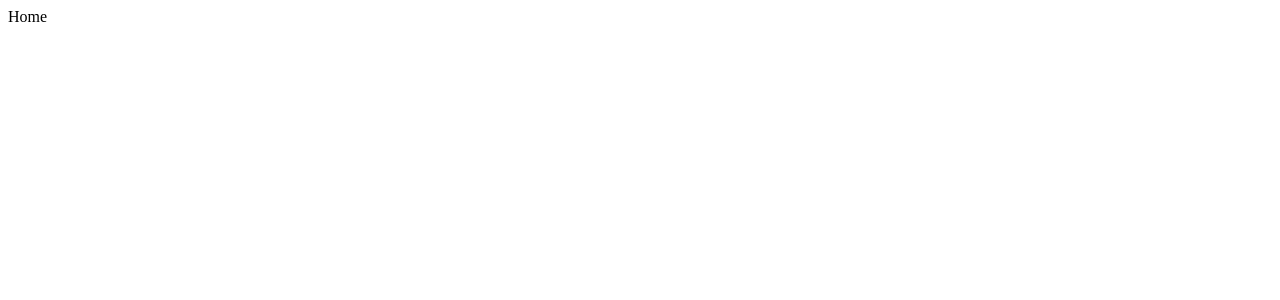
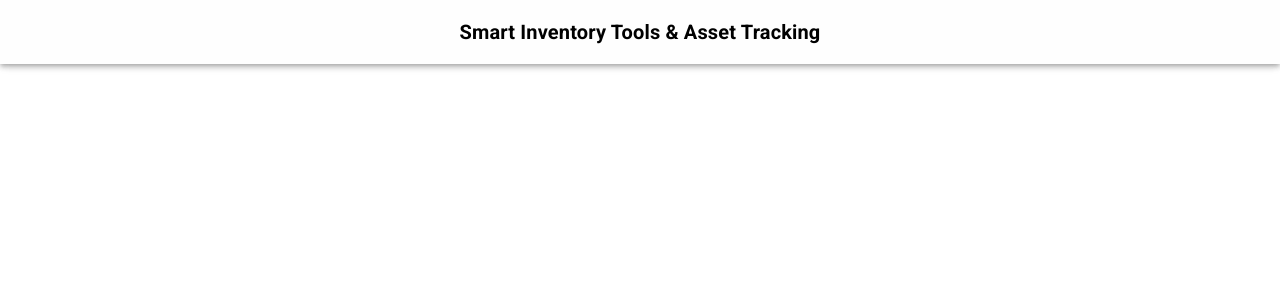
Before and after one commit to pdmnhn/frontend-for-smart-tools-management, a React (Create React App) app: page / in a window 1280 px wide. Shown: the top 300 px of the page. Built offline with nearby package versions, Linux system fonts and the light colour scheme.

Commit message:
Add app bar

```diff
--- a/src/App.tsx
+++ b/src/App.tsx
@@ -5,6 +5,11 @@ import {
   Route,
   Navigate,
 } from "react-router-dom";
+
+import AppBar from "@mui/material/AppBar";
+import Toolbar from "@mui/material/Toolbar";
+import Typography from "@mui/material/Typography";
+
 import HomePage from "./Pages/HomePage";
 import ReturnPage from "./Pages/tools/ReturnPage";
 import TakePage from "./Pages/tools/TakePage";
@@ -14,25 +19,41 @@ const App = () => {
   const [authToken, setAuthToken] = useState<string | null>(null);
 
   return (
+    <>
+      <AppBar position="fixed">
+        <Toolbar
+          sx={{
+            backgroundColor: "#FEFEFE",
+            display: "flex",
+            justifyContent: "center",
+          }}
+        >
+          <Typography
+            variant="h6"
+            component="h1"
+            sx={{ color: "black", fontWeight: "bold" }}
+          >
+            Smart Inventory Tools & Asset Tracking
+          </Typography>
+        </Toolbar>
+      </AppBar>
       <Router>
         <Routes>
           {authToken === null ? (
             <>
-            <Route
-              path="/"
-              element={<HomePage setAuthToken={setAuthToken} />}
-            />
+              <Route index element={<HomePage setAuthToken={setAuthToken} />} />
               <Route path="*" element={<Navigate replace to="/" />} />
             </>
           ) : (
             <Route path="/">
-            <Route path="/" element={<ToolsPage />} />
+              <Route index element={<ToolsPage />} />
               <Route path="/take" element={<TakePage />} />
               <Route path="/return" element={<ReturnPage />} />
             </Route>
           )}
         </Routes>
       </Router>
+    </>
   );
 };
 
--- /dev/null
+++ b/src/index.css
@@ -0,0 +1,4 @@
+body {
+    padding: 0px;
+    margin: 0px;
+}
--- a/src/index.tsx
+++ b/src/index.tsx
@@ -1,6 +1,11 @@
 import React from "react";
 import ReactDOM from "react-dom/client";
+import "@fontsource/roboto/300.css";
+import "@fontsource/roboto/400.css";
+import "@fontsource/roboto/500.css";
+import "@fontsource/roboto/700.css";
 import App from "./App";
+import "./index.css";
 
 const root = ReactDOM.createRoot(
   document.getElementById("root") as HTMLElement
```
Lines whose indentation alone changed are shown as unchanged.
